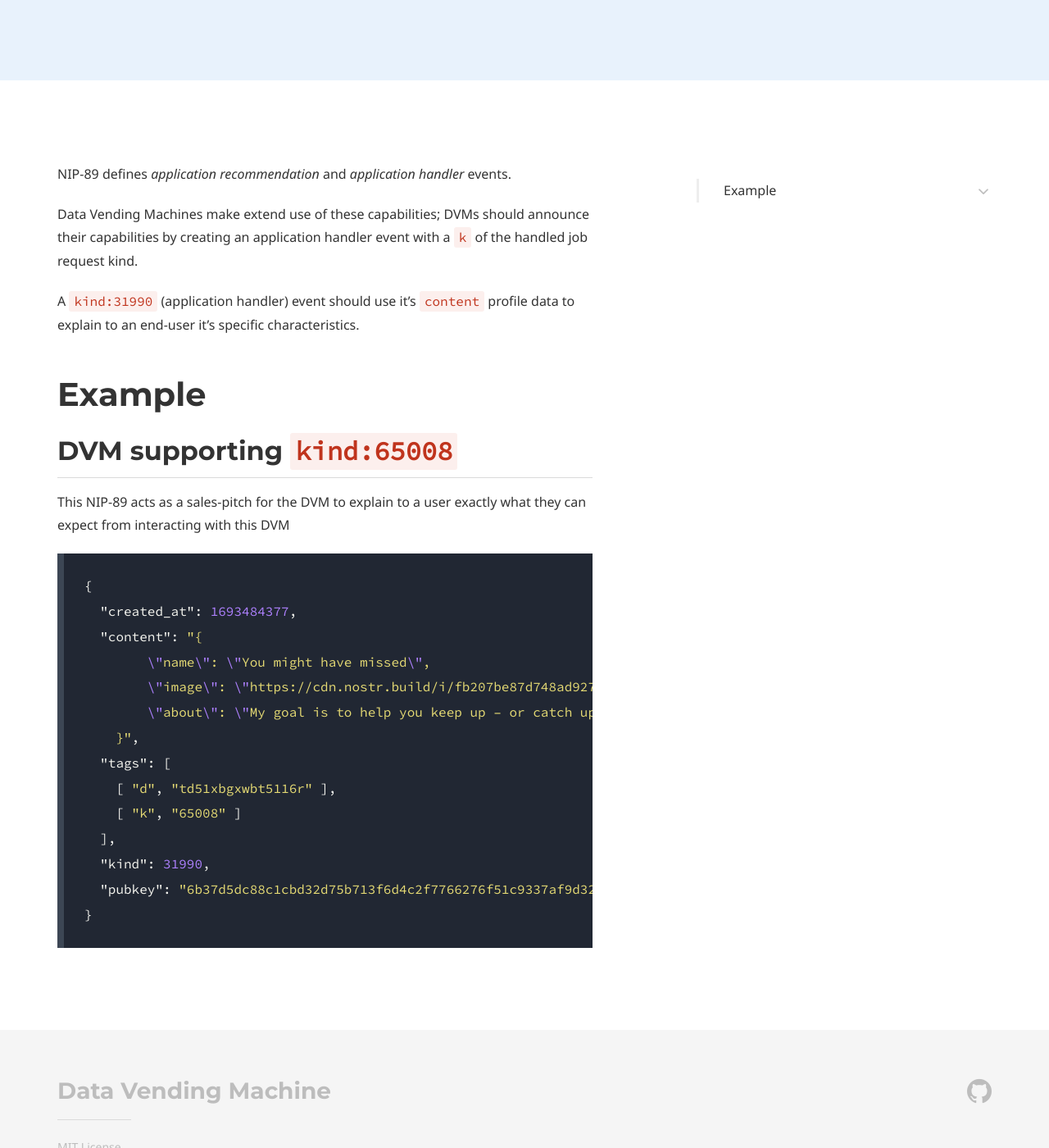
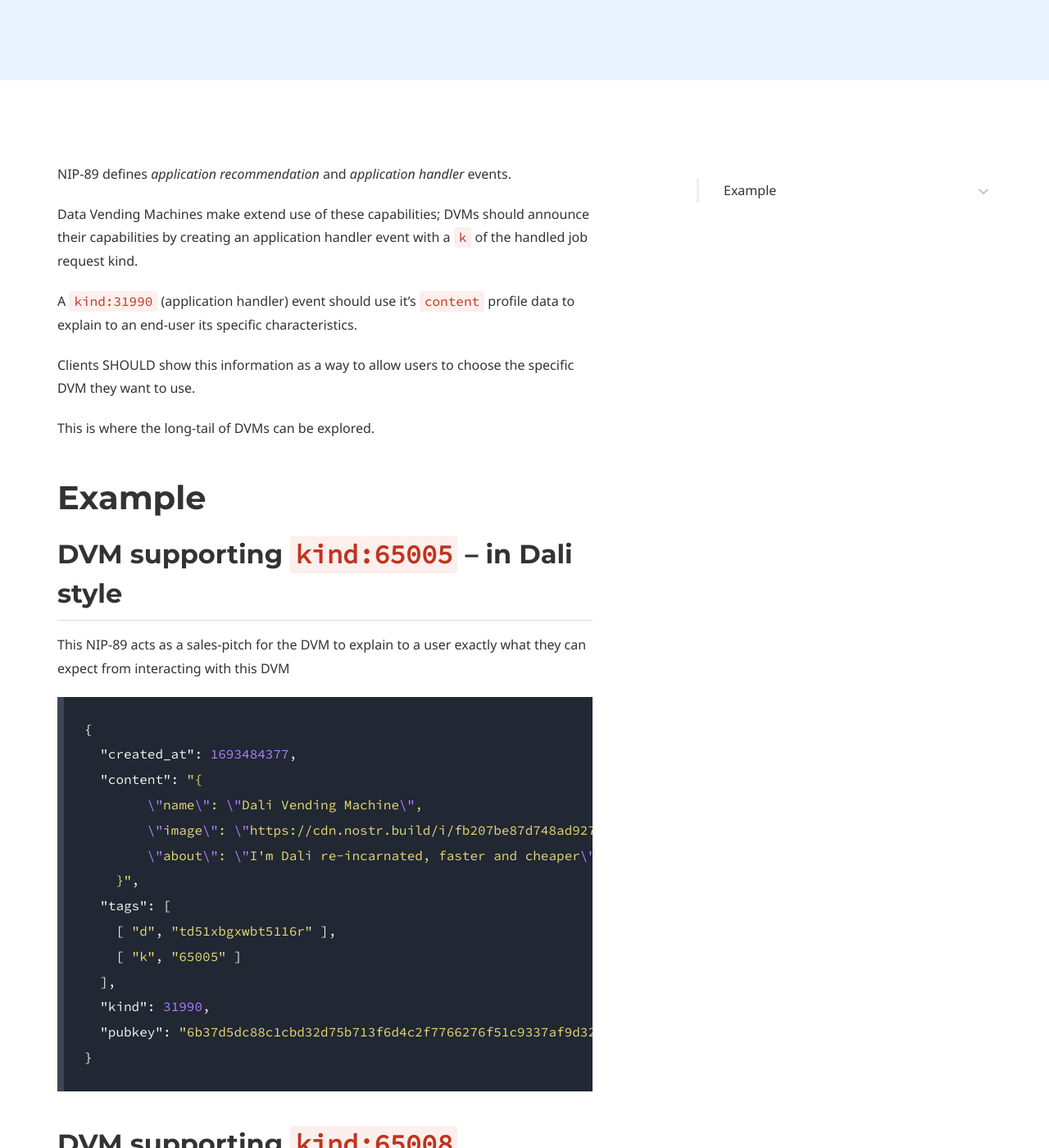
Before and after one commit to nostr-protocol/data-vending-machines, a Jekyll site: the page built from nip89.md, in a window 1280 px wide and 1400 px high, scrolled down 421 px. Shown: the whole window at 82% size. Built offline with Jekyll 4.4.1, drawn with Linux system fonts in a browser that asks for light colours; some web fonts are replaced.

Commit message:
nip-89 text

````diff
--- a/nip89.md
+++ b/nip89.md
@@ -8,9 +8,34 @@ NIP-89 defines *application recommendation* and *application handler* events.
 
 Data Vending Machines make extend use of these capabilities; DVMs should announce their capabilities by creating an application handler event with a `k` of the handled job request kind.
 
-A `kind:31990` (application handler) event should use it's `content` profile data to explain to an end-user it's specific characteristics.
+A `kind:31990` (application handler) event should use it's `content` profile data to explain to an end-user its specific characteristics.
+
+Clients SHOULD show this information as a way to allow users to choose the specific DVM they want to use.
+
+This is where the long-tail of DVMs can be explored.
 
 # Example
+
+## DVM supporting `kind:65005` -- in Dali style
+
+This NIP-89 acts as a sales-pitch for the DVM to explain to a user exactly what they can expect from interacting with this DVM
+
+```json
+{
+  "created_at": 1693484377,
+  "content": "{
+        \"name\": \"Dali Vending Machine\",
+        \"image\": \"https://cdn.nostr.build/i/fb207be87d748ad927f52a063c221d1d97ef6d75e660003cb6e85baf2cd2d64e.jpg\",
+        \"about\": \"I'm Dali re-incarnated, faster and cheaper\",
+    }",
+  "tags": [
+    [ "d", "td51xbgxwbt5116r" ],
+    [ "k", "65005" ]
+  ],
+  "kind": 31990,
+  "pubkey": "6b37d5dc88c1cbd32d75b713f6d4c2f7766276f51c9337af9d32c8d715cc1b93",
+}
+```
 
 ## DVM supporting `kind:65008`
 
````
Also changed, not shown: 1 other file.
